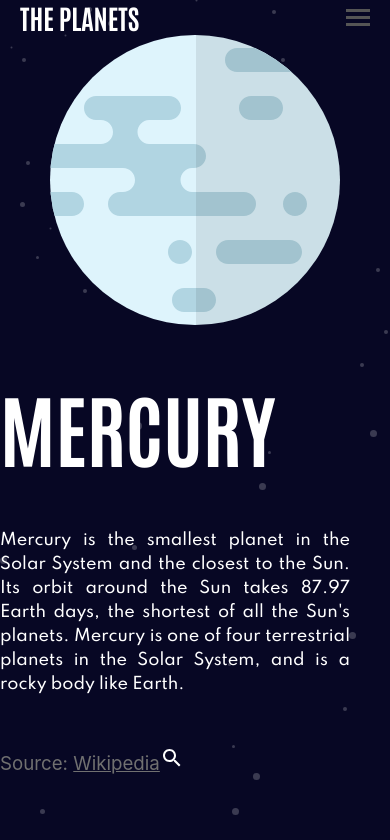
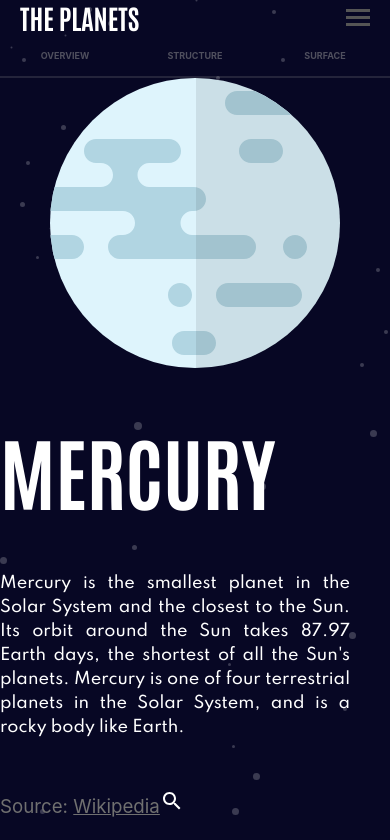
Before and after one commit to nicolino1/react-1-11, a React (Create React App) app: page / in a window 390 px wide. Shown: the top 840 px of the page. Built offline with nearby package versions, Linux system fonts and the light colour scheme.

Commit message:
resolved problem with buttonmolecule in mobile and added proptypes

```diff
--- a/src/components/CardInfo/cardInfo.js
+++ b/src/components/CardInfo/cardInfo.js
@@ -1,5 +1,6 @@
 import React from 'react';
 import "./cardInfo.scss";
+import PropTypes from "prop-types";
 
 const CardInfo = (props) => {
     const { title, description} = props;
@@ -12,4 +13,9 @@ const CardInfo = (props) => {
     )
 }
 
+CardInfo.propTypes = {
+    title: PropTypes.string,
+    description: PropTypes.string
+}
+
 export default CardInfo;
--- a/src/components/PrincipalContainer/principalContainer.js
+++ b/src/components/PrincipalContainer/principalContainer.js
@@ -198,6 +198,10 @@ const PrincipalContainer = (props) => {
         <div className="principal">
             <Navbar title="the planets" elements={solarSystem} onClick={onChangePlanet}/>
             <div className="planet-text">
+                <div className="buttonmobile">
+                    <ButtonMolecule className="btn-molecule" onClick={handleOnClick} classPlanet={actualPlanet}/>
+                </div>
+
                 <div className="image-container">
                     <img src={images && images[seleccionado]} alt="planet"></img>
                 </div>
--- a/src/components/PrincipalContainer/principalContainer.scss
+++ b/src/components/PrincipalContainer/principalContainer.scss
@@ -14,6 +14,8 @@
 
         .text-container {
             flex-basis: 35%;
+
+
         }
     }
 
@@ -42,8 +44,20 @@
     @media (max-width: 500px) {
         display: flex;
         flex-direction: column;
+
+        & > div:nth-child(3) {
+                display: none;
+        }
     }
     @media (max-width: 942px) {
         display: flex;
     }
 }
+
+.buttonmobile {
+    display: none;
+
+    @media (max-width: 480px){
+        display: block;
+      }
+}
```
Also changed, not shown: src/components/ButtonArray/Button-molecule.js (+9 -1 lines), src/components/ButtonArray/Button/Button-atom.js (+13 -1 lines), src/components/Navbar/navbar.js (+7 -0 lines), src/components/TextComponent/TextComponent.js (+8 -0 lines), 1 other file (tests, documents, lock files or other folders).
